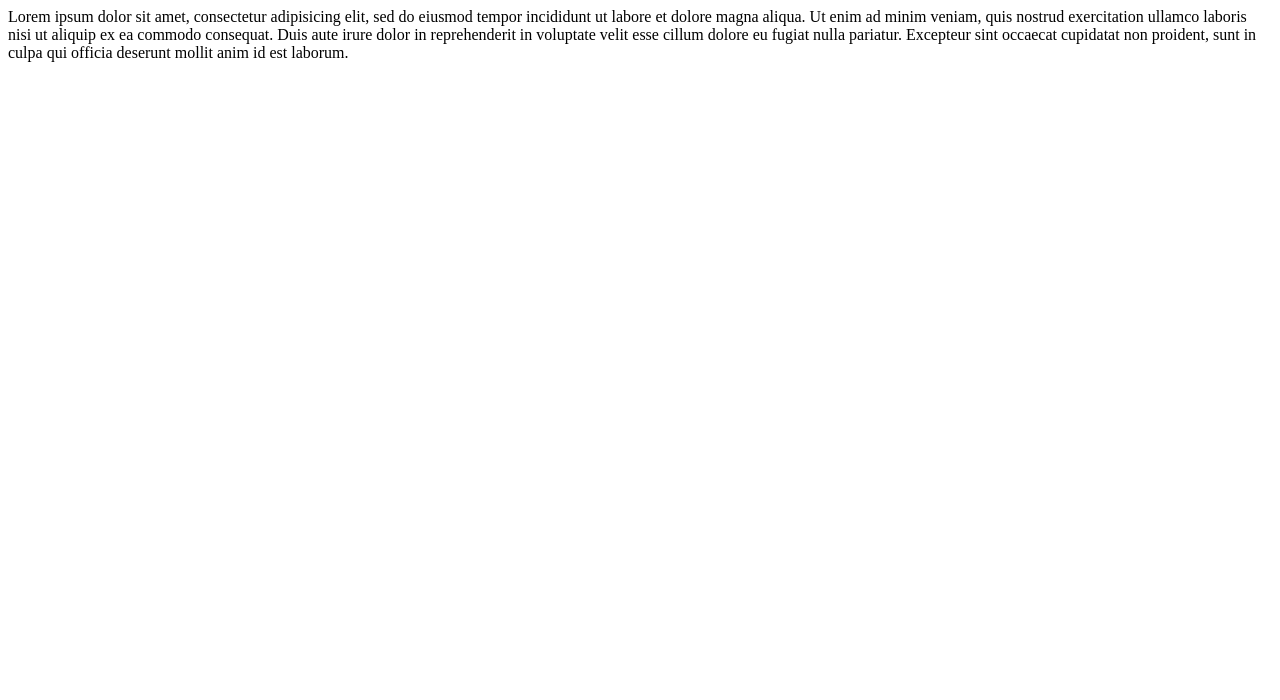
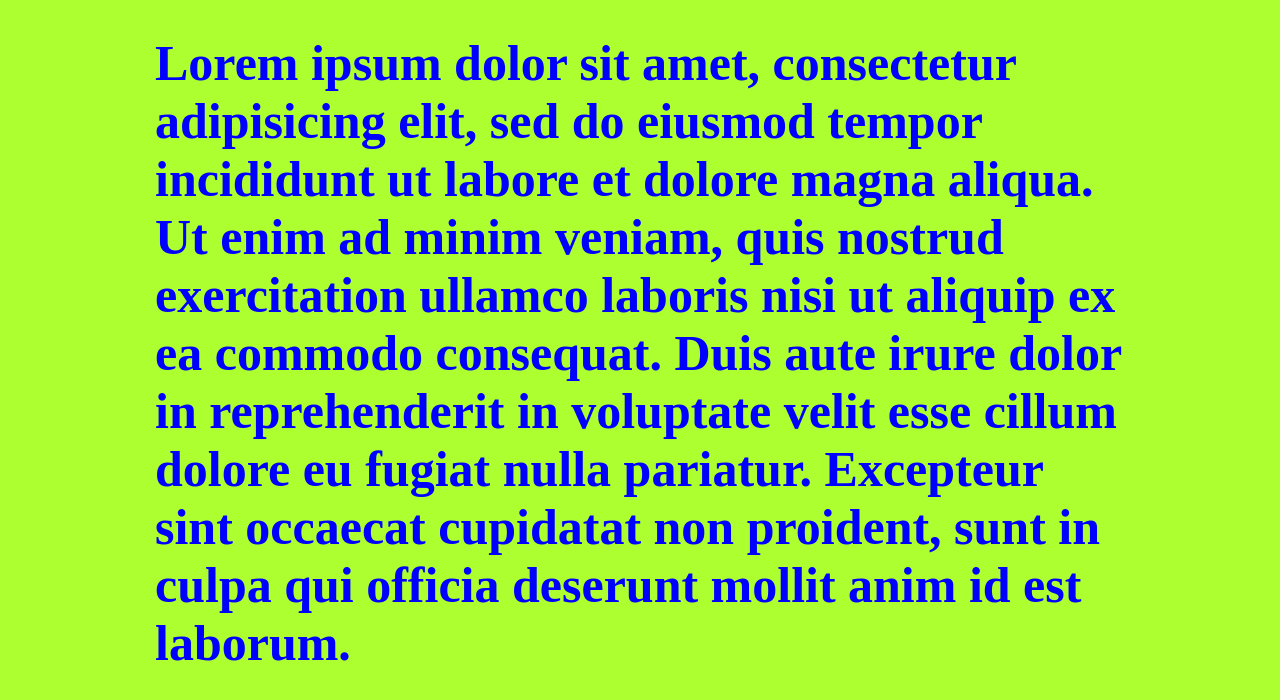
Before and after one commit to BeetleJuiceJ7/lessons-JS, a plain HTML site: page index.html in a window 1280 px wide. Drawn offline with Linux system fonts and the light colour scheme.

Commit message:
style font and body

```diff
--- /dev/null
+++ b/css/font-style.css
@@ -0,0 +1,4 @@
+h1{
+	font-size: 50px;
+	color: blue;
+}
--- /dev/null
+++ b/css/style.css
@@ -0,0 +1,5 @@
+body{
+	max-width: 970px;
+	background-color: greenyellow;
+	margin: 0 auto;
+}
--- a/index.html
+++ b/index.html
@@ -3,13 +3,15 @@
 <head>
   <meta charset="UTF-8">
   <title>Document</title>
+  <link rel="stylesheet" type="text/css" href="css/style.css">
+  <link rel="stylesheet" type="text/css" href="css/font-style.css">
 </head>
 <body>
-<div>Lorem ipsum dolor sit amet, consectetur adipisicing elit, sed do eiusmod
+<h1>Lorem ipsum dolor sit amet, consectetur adipisicing elit, sed do eiusmod
 tempor incididunt ut labore et dolore magna aliqua. Ut enim ad minim veniam,
 quis nostrud exercitation ullamco laboris nisi ut aliquip ex ea commodo
 consequat. Duis aute irure dolor in reprehenderit in voluptate velit esse
 cillum dolore eu fugiat nulla pariatur. Excepteur sint occaecat cupidatat non
-proident, sunt in culpa qui officia deserunt mollit anim id est laborum.</div>
+proident, sunt in culpa qui officia deserunt mollit anim id est laborum.</h1>
 </body>
 </html>
```
